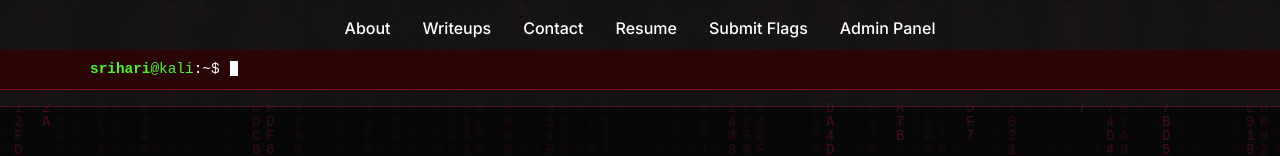
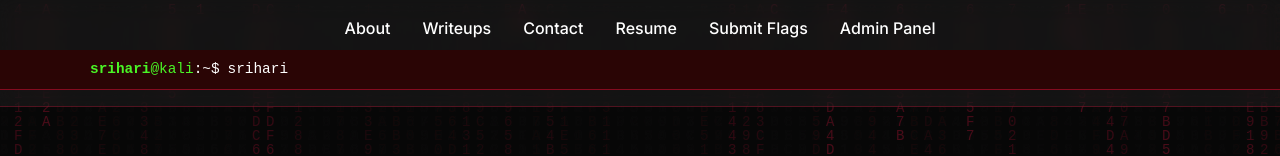
Before and after one commit to Srihari-Narayan/my-portfolio, a React (Vite) app: page / in a window 1280 px wide. Shown: the top 156 px of the page. Built offline with nearby package versions, Linux system fonts and the light colour scheme; no server answers.

Commit message:
fix: restore terminal command sequence and text

```diff
--- a/src/components/Navigation.jsx
+++ b/src/components/Navigation.jsx
@@ -11,11 +11,12 @@ function Navigation() {
 
     const sequences = [
         {
-            output: "CTF Challenge: There are 5 hidden flags scattered throughout this website. Can you find them all?"
+            command: "whoami",
+            output: "srihari"
         },
         {
-            command: "whoami",
-            output: "srihari"
+            command: "cat flag.txt",
+            output: "There are 5 flags hidden on this website. Can you find them all?"
         }
     ];
 
```
